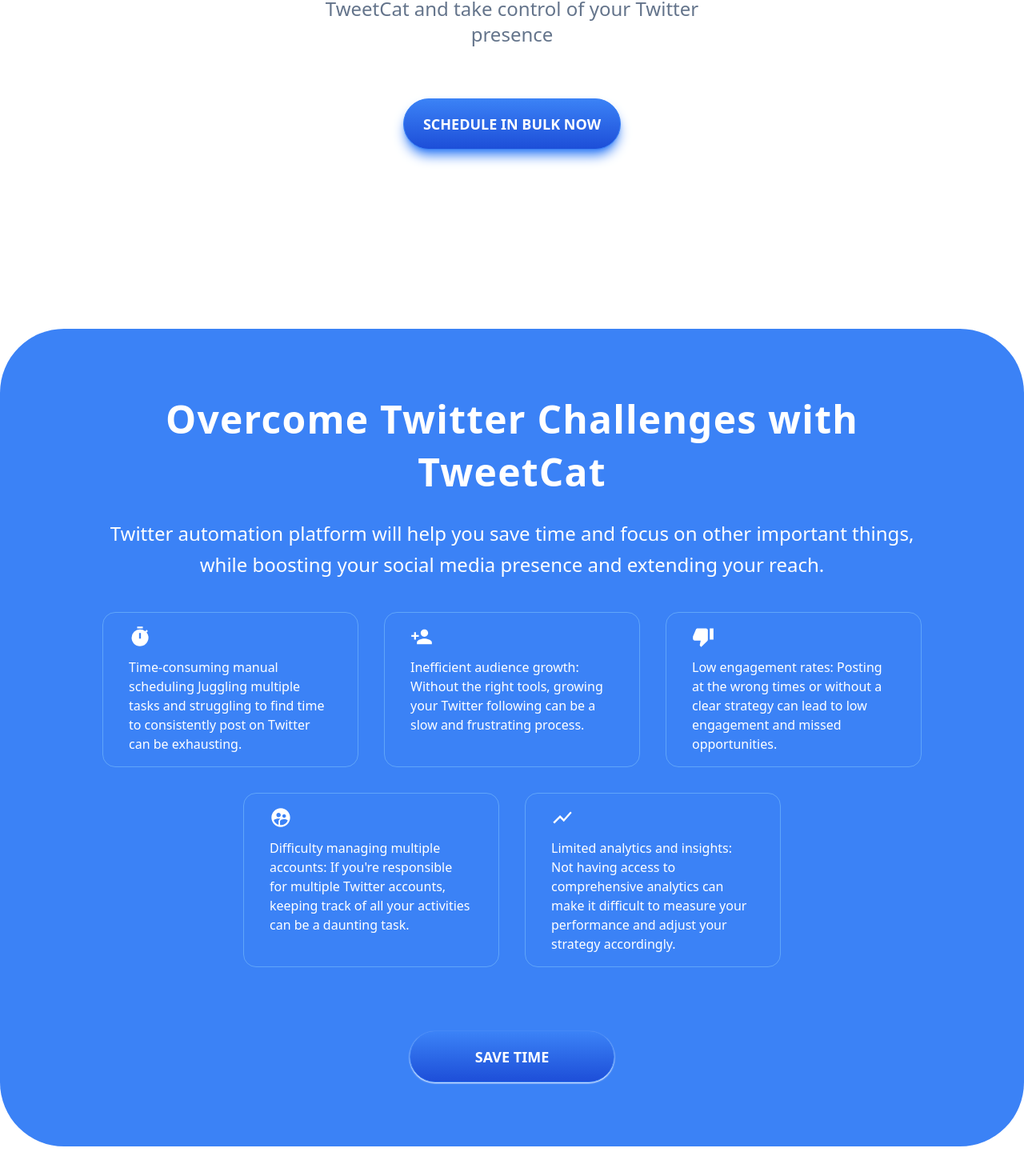
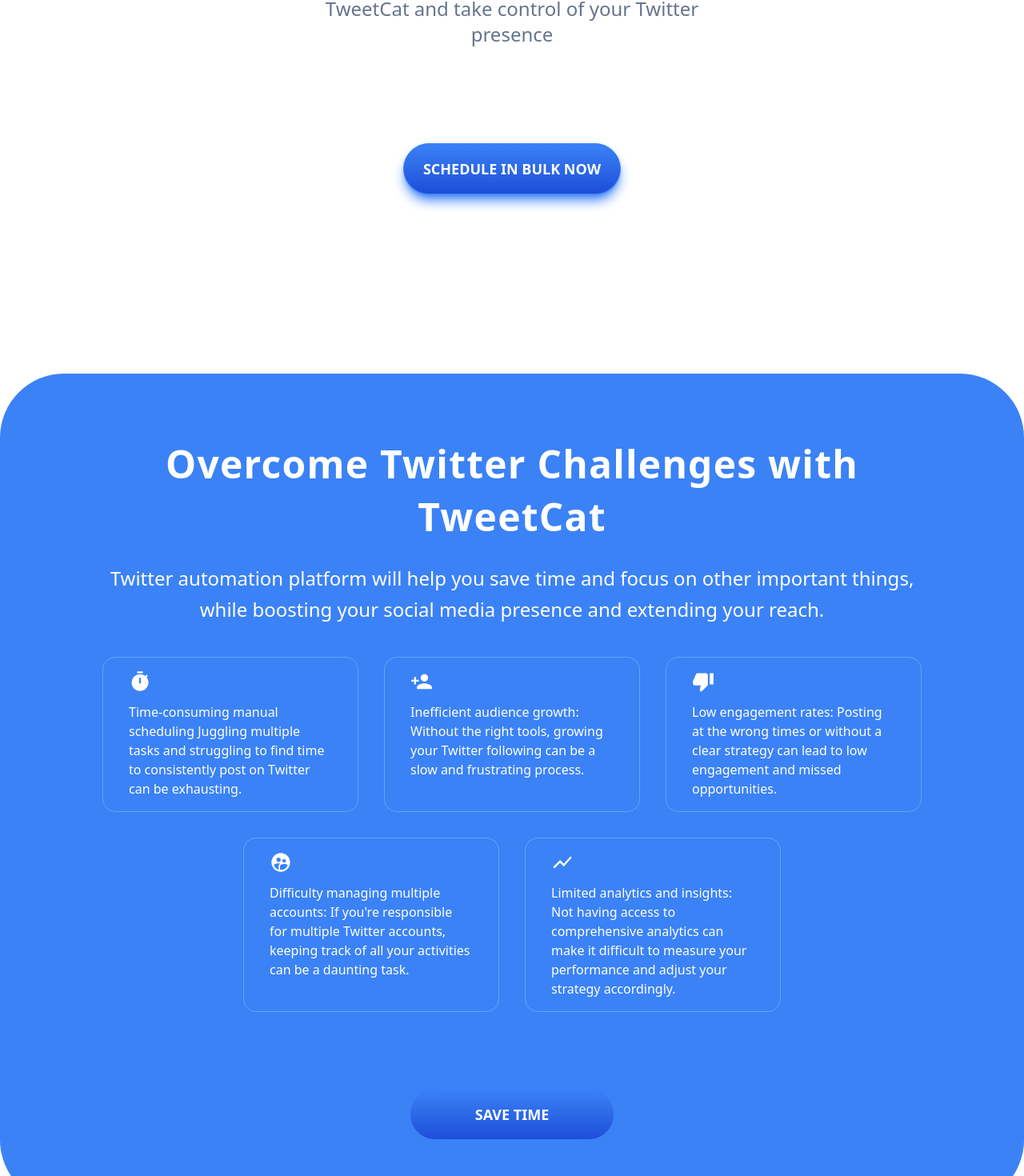
Before and after one commit to abheist/tweetcat-frontend, a Next.js app: page / in a window 1280 px wide. Shown: the part 597-2067 px from the top of the page at 80% size. Built offline with nearby package versions, Linux system fonts and the light colour scheme; no server answers.

Commit message:
⚡️ twitter button refactored to component

```diff
--- a/src/components/landingPage/analyticsSection.tsx
+++ b/src/components/landingPage/analyticsSection.tsx
@@ -1,6 +1,11 @@
 import Image from "next/image";
+import {TwitterLoginButton} from "@/components/twitterLoginButton";
 
-export function AnalyticsSection(props: { onClick: () => void }) {
+interface AnalyticsSectionProps {
+    onClick: () => void;
+}
+
+export function AnalyticsSection({onClick}: AnalyticsSectionProps) {
     return <div className={`container mx-auto my-64`}>
         <div className={`flex flex-col items-center gap-y-6`}>
             <h1 className={`text-7xl font-black text-center w-4/5 leading-snug tracking-wide`}>
@@ -14,14 +19,7 @@
                 Focus on your passion, focus on the thing, focus on your destiny, call and be the
                 builder
             </p>
-            <button
-                className={`btn btn-lg bg-blue-500 rounded-full font-extrabold text-white mt-12
-                                            border-blue-500 shadow-lg shadow-blue-500 btn-wide
-                                             hover:shadow-xl hover:shadow-blue-500
-                                            bg-gradient-to-b from-blue-500 to-blue-700`}
-                onClick={props.onClick}>
-                BE THE BUILDER
-            </button>
+            <TwitterLoginButton onClick={onClick} name={`BE THE BUILDER`} wide/>
         </div>
     </div>;
 }
--- a/src/components/landingPage/benefits.tsx
+++ b/src/components/landingPage/benefits.tsx
@@ -9,8 +9,13 @@
     FiTrendingUp
 } from "react-icons/fi";
 import {GoZap} from "react-icons/go";
+import {TwitterLoginButton} from "@/components/twitterLoginButton";
 
-export function Benefits(props: { onClick: () => void }) {
+interface BenefitsProps {
+    onClick: () => void
+}
+
+export function Benefits({onClick}: BenefitsProps) {
     return <div className={``}>
         <div className={`container mx-auto py-40 flex flex-col items-center`}>
             <div className={`flex flex-wrap justify-around w-full text-center font-light gap-y-24`}>
@@ -51,13 +56,7 @@
                     <p className={`text-3xl font-bold leading-snug text-gray-950`}>Focus on<br/>engagement</p>
                 </div>
             </div>
-            <button
-                className={`btn btn-lg bg-blue-500 rounded-full font-extrabold text-white mt-24
-                                            border-blue-500 shadow-lg shadow-blue-500 hover:shadow-xl hover:shadow-blue-500
-                                            bg-gradient-to-b from-blue-500 to-blue-700`}
-                onClick={props.onClick}>
-                GROW YOUR BUSINESS
-            </button>
+            <TwitterLoginButton onClick={onClick} name={`GROW YOUR BUSINESS`}/>
         </div>
     </div>;
 }
--- a/src/components/landingPage/indexHeroSection.tsx
+++ b/src/components/landingPage/indexHeroSection.tsx
@@ -1,6 +1,11 @@
 import Image from "next/image";
+import {TwitterLoginButton} from "@/components/twitterLoginButton";
 
-export function IndexHeroSection(props: { onClick: () => void }) {
+interface IndexHeroSectionProps {
+    onClick: () => void;
+}
+
+export function IndexHeroSection({onClick}: IndexHeroSectionProps) {
     return <div className={`container mx-auto pt-24`}>
         <div className={`flex flex-col items-center gap-y-6`}>
             <Image src={`/tweetcat_logo.png`} alt={"tweetcat logo"} width={200} height={200}/>
@@ -12,14 +17,7 @@
                 Experience Unparalleled Efficiency with TweetCat and take control of your Twitter
                 presence
             </h3>
-            <button
-                className={`btn btn-lg bg-blue-500 rounded-full font-extrabold text-white mt-10
-                                            border-blue-500 shadow-lg shadow-blue-500
-                                             hover:shadow-xl hover:shadow-blue-500
-                                            bg-gradient-to-b from-blue-500 to-blue-700`}
-                onClick={props.onClick}>
-                SCHEDULE IN BULK NOW
-            </button>
+            <TwitterLoginButton onClick={onClick} name={`SCHEDULE IN BULK NOW`}/>
         </div>
     </div>;
 }
--- a/src/components/landingPage/painPointsSection.tsx
+++ b/src/components/landingPage/painPointsSection.tsx
@@ -1,6 +1,11 @@
 import {MdPersonAdd, MdShowChart, MdSupervisedUserCircle, MdThumbDown, MdTimer} from "react-icons/md";
+import {TwitterLoginButton} from "@/components/twitterLoginButton";
 
-export function PainPointsSection(props: { onClick: () => void }) {
+interface PainPointProps {
+    onClick: () => void
+}
+
+export function PainPointsSection({ onClick }: PainPointProps) {
     let painPoints = [
         {
             icon: <MdTimer className="h-7 w-7 flex-none text-white" aria-hidden="true"/>,
@@ -43,13 +48,7 @@
                     </div>
                 ))}
             </div>
-            <button className={`btn btn-wide btn-lg bg-blue-500 font-extrabold rounded-full
-                                                            text-white mt-20 border-blue-500 hover:border-blue-500
-                                                            shadow-sm shadow-white hover:shadow-lg
-                                                            bg-gradient-to-b from-blue-500 to-blue-700`}
-                    onClick={props.onClick}>
-                SAVE TIME
-            </button>
+            <TwitterLoginButton onClick={onClick} name={`SAVE TIME`} wide/>
         </div>
     </div>
         ;
--- /dev/null
+++ b/src/components/twitterLoginButton.tsx
@@ -0,0 +1,16 @@
+interface TwitterLoginButtonProps {
+    onClick: () => void
+    name: string
+    wide?: boolean
+}
+
+export function TwitterLoginButton({onClick, name, wide}: TwitterLoginButtonProps) {
+    return <button
+        className={`btn btn-lg bg-blue-500 rounded-full font-extrabold text-white mt-24
+                                            border-blue-500 shadow-lg shadow-blue-500 hover:shadow-xl hover:shadow-blue-500
+                                            bg-gradient-to-b from-blue-500 to-blue-700
+                                            ${wide ? 'btn-wide' : ''}`}
+        onClick={onClick}>
+        {name}
+    </button>;
+}
```
Also changed, not shown: src/pages/index.tsx (+0 -9 lines).
